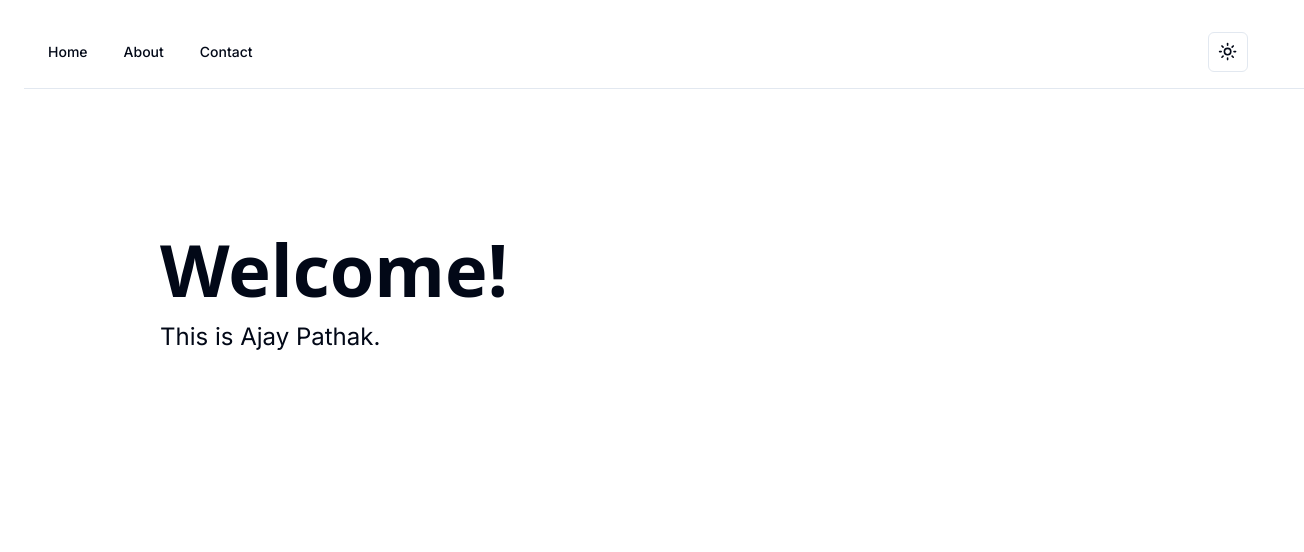
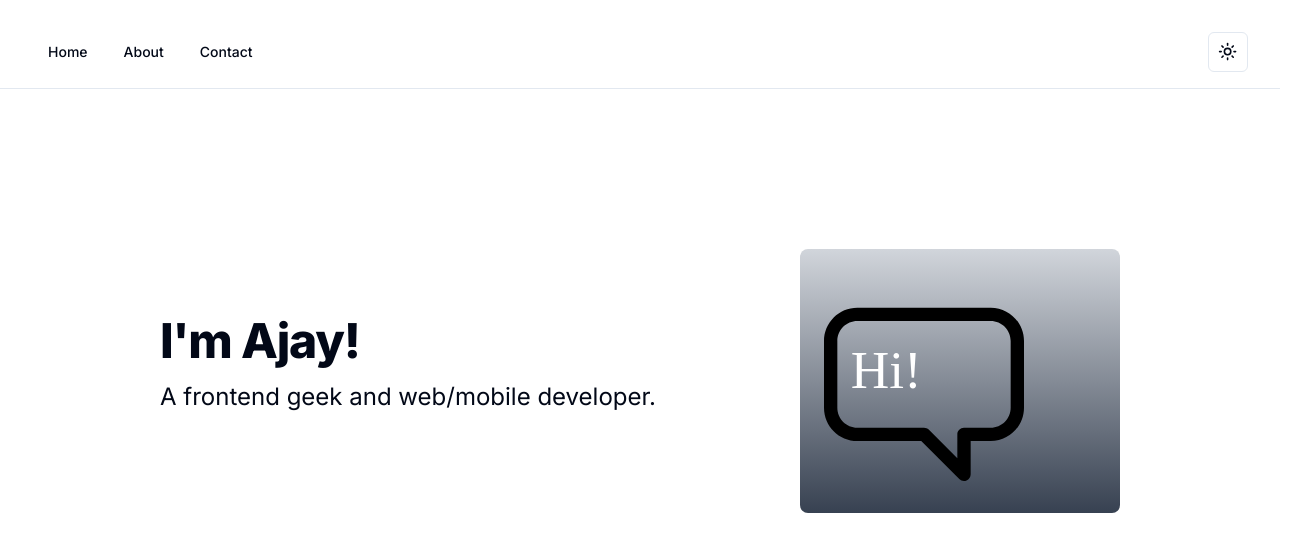
Before and after one commit to ap221882/ajay-pathak, a Next.js app: page / in a window 1280 px wide. Shown: the top 552 px of the page, 1304 px wide, since content can reach past the window. Built offline with nearby package versions, Linux system fonts and the light colour scheme.

Commit message:
a dialogue box

```diff
--- a/src/app/globals.css
+++ b/src/app/globals.css
@@ -1,6 +1,8 @@
 @tailwind base;
 @tailwind components;
 @tailwind utilities;
+@import url('https://fonts.googleapis.com/css2?family=Open+Sans:ital,wght@0,300..800;1,300..800&display=swap');
+@import url('https://fonts.googleapis.com/css2?family=Domine:wght@400..700&display=swap');
 
 @layer base {
   :root {
--- a/src/app/page.tsx
+++ b/src/app/page.tsx
@@ -1,3 +1,5 @@
+import Image from 'next/image';
+
 import { CustomNavigationMenu } from '@/components/customComponents/navBar';
 import { ModeToggle } from '@/components/customComponents/toggleTheme';
 import { Separator } from '@/components/ui/separator';
@@ -9,14 +11,15 @@ export default function Home() {
         <CustomNavigationMenu/>
         <ModeToggle/>
       </nav>
-      <Separator className="mx-6" />
-      <div className="py-36 px-40">
-      <div>
-        <h1 className="text-7xl font-extrabold font-sans">Welcome!</h1>
-      </div>
-      <div>
+      <Separator />
+      <div className="py-36 px-40 flex justify-between items-center">
         <div>
-          <h3 className="py-4 text-2xl">This is Ajay Pathak.</h3>
+        <h1 className='scroll-m-20 text-4xl font-extrabold tracking-tight lg:text-5xl'>{"I'm Ajay!"}</h1>
+        <h3 className="py-4 text-2xl">A frontend geek and web/mobile developer.</h3>
+        </div>
+        <div className='flex h-full w-full select-none flex-col justify-end rounded-lg bg-gradient-to-b from-gray-300 to-gray-700 p-6 no-underline outline-none focus:shadow-md max-w-xs mt-4'>
+          <div className="mb-2 mt-2 text-9xl font-medium font-domine">
+        <Image src="/assets/chatbubble.svg" width={200} height={200} alt='Hi!'/>
         </div>
       </div>
       </div>
--- a/tailwind.config.ts
+++ b/tailwind.config.ts
@@ -1,4 +1,4 @@
-import type { Config } from "tailwindcss"
+import type { Config } from 'tailwindcss';
 
 const config = {
   darkMode: ["class"],
@@ -10,6 +10,10 @@ const config = {
 	],
   prefix: "",
   theme: {
+    fontFamily:{
+      sans:['"Open Sans", sans-serif'],
+      domine:["Domine"]
+    },
     container: {
       center: true,
       padding: "2rem",
```
Also changed, not shown: public/assets/chatbubble.svg (added).
